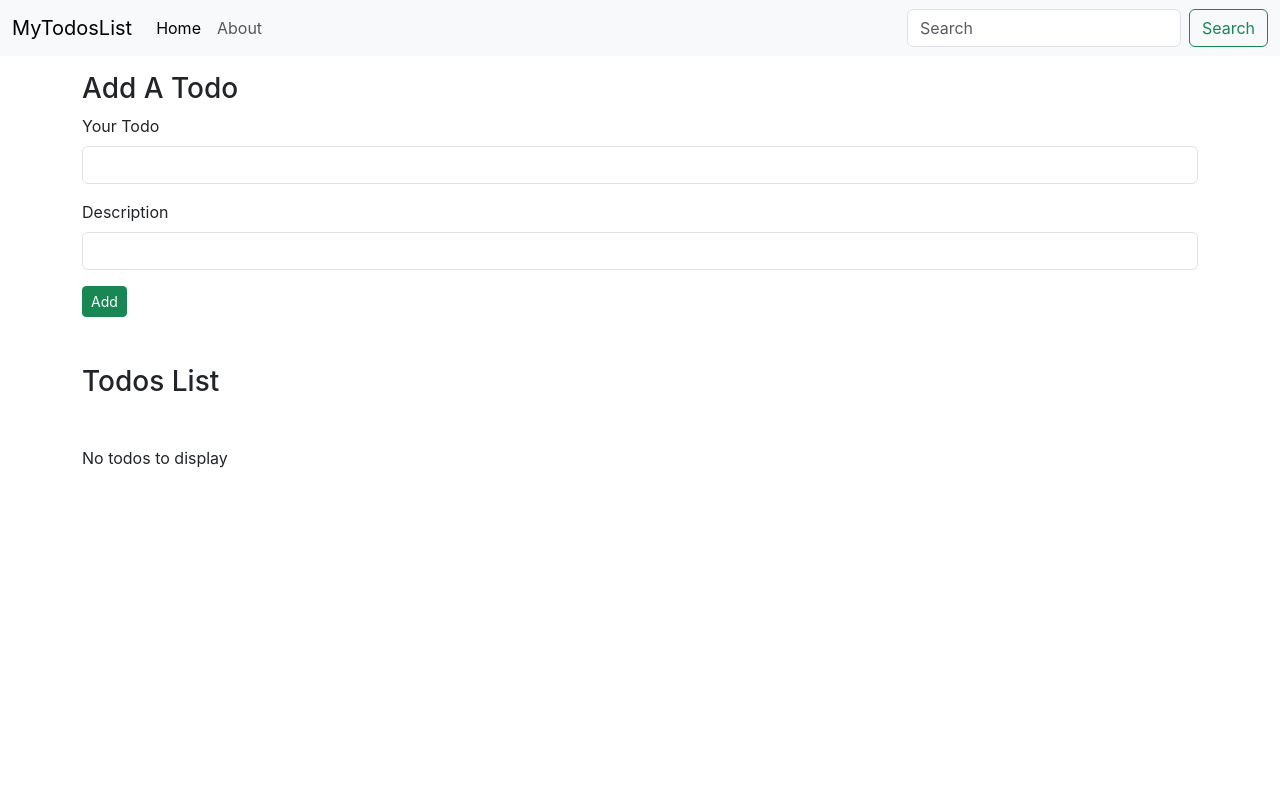
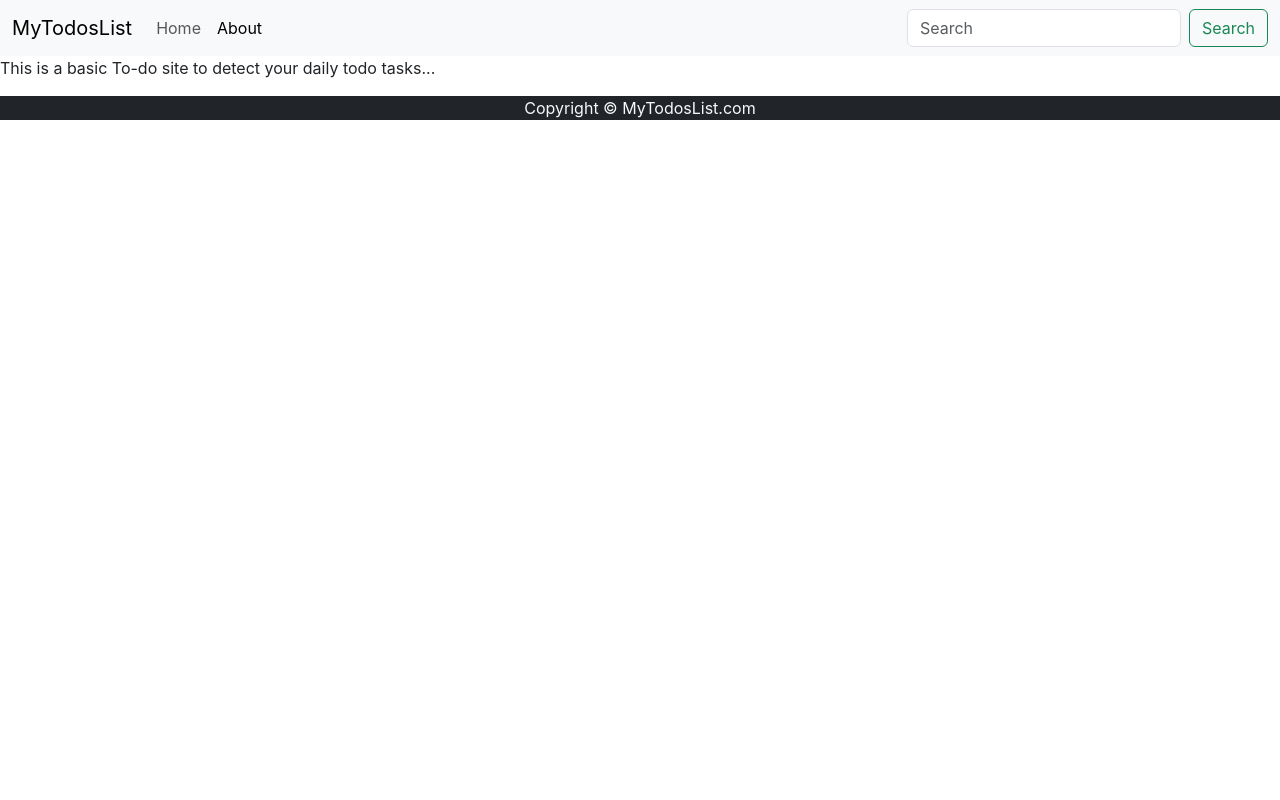
Before and after one commit to Renesa810/ToDo-List, a React (Create React App) app: page /about in a window 1280 px wide. Shown: the top 800 px of the page. Built offline with nearby package versions, Linux system fonts and the light colour scheme.

Commit message:
localStorage use and Uselocation hook

```diff
--- a/package.json
+++ b/package.json
@@ -9,6 +9,7 @@
     "@testing-library/user-event": "^13.5.0",
     "react": "^19.2.4",
     "react-dom": "^19.2.4",
+    "react-router-dom": "^7.14.0",
     "react-scripts": "5.0.1",
     "web-vitals": "^2.1.4"
   },
--- a/src/App.js
+++ b/src/App.js
@@ -3,8 +3,16 @@ import Header from "./MyComponents/Header"
 import {Footer} from "./MyComponents/Footer"
 import {Todos} from "./MyComponents/Todos"
 import {AddTodo} from "./MyComponents/AddTodo"
+import {About} from "./MyComponents/About"
+
 import { useState, useEffect, useEffectEvent } from 'react';
 import { cleanup } from '@testing-library/react';
+
+import {
+  BrowserRouter as Router,
+  Routes,
+  Route,
+} from "react-router-dom";
 
 
 function App() {
@@ -54,10 +62,25 @@ function App() {
 
   return (
   <>
+  <Router>
     <Header title="MyTodosList"/>
+
+    <Routes>
+      <Route
+        path="/"
+        element={
+          <>
             <AddTodo addTodo={addTodo}/>
             <Todos todos={todos} onDelete={onDelete}/>
+          </>
+        }
+      />
+
+      <Route path="/about" element={<About />} />
+    </Routes>
+
     <Footer/>
+  </Router>
   </>
   );
 }
--- /dev/null
+++ b/src/MyComponents/About.js
@@ -0,0 +1,10 @@
+import React from 'react'
+
+export const About = () => {
+  return (
+    <div>
+        This is a basic To-do site to detect your daily todo tasks...
+        <p></p>
+    </div>
+  )
+}
--- a/src/MyComponents/Header.js
+++ b/src/MyComponents/Header.js
@@ -1,22 +1,30 @@
-import React from 'react'
+import React, {useEffect} from 'react'
 import PropTypes from 'prop-types'
+import { Link, useLocation } from "react-router-dom";
 
 export default function Header(props) {
+  let location = useLocation()
+  useEffect(()=>{
+    console.log(location.pathname);
+  }, [location]
+  );
+
+
   return (
     <>
     <nav className="navbar navbar-expand-lg bg-body-tertiary">
         <div className="container-fluid">
-          <a className="navbar-brand" href="#">{props.title}</a>
+          <Link className="navbar-brand" to="/">{props.title}</Link>
           <button className="navbar-toggler" type="button" data-bs-toggle="collapse" data-bs-target="#navbarSupportedContent" aria-controls="navbarSupportedContent" aria-expanded="false" aria-label="Toggle navigation">
             <span className="navbar-toggler-icon"></span>
           </button>
           <div className="collapse navbar-collapse" id="navbarSupportedContent">
             <ul className="navbar-nav me-auto mb-2 mb-lg-0">
               <li className="nav-item">
-                <a className="nav-link active" aria-current="page" href="#">Home</a>
+                <Link className={`nav-link ${location.pathname==="/"? "active": ""}`} aria-current="page" to="/">Home</Link>
               </li>
               <li className="nav-item">
-                <a className="nav-link" href="#">About</a>
+                <Link className={`nav-link ${location.pathname==="/about"? "active": ""}`} to="/about">About</Link>
               </li>
 
             </ul>
--- a/src/MyComponents/Todos.js
+++ b/src/MyComponents/Todos.js
@@ -12,7 +12,7 @@ export const Todos = (props) => {
         <h3 className='my-5'>Todos List</h3>
         {props.todos.length===0? "No todos to display":
         props.todos.map((todo)=>{
-            return <TodoItem todo={todo} onDelete={props.onDelete}/>
+            return (<TodoItem todo={todo} onDelete={props.onDelete}/>)
         })}
 
         {/*<TodoItem todo={props.todos[0]}/>*/}
```
Also changed, not shown: 10 other files (tests, documents, lock files or other folders). Lines whose indentation alone changed are shown as unchanged.
